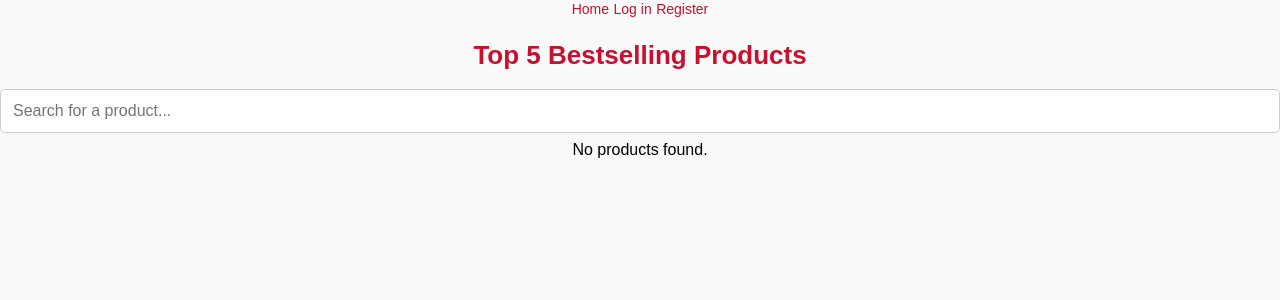
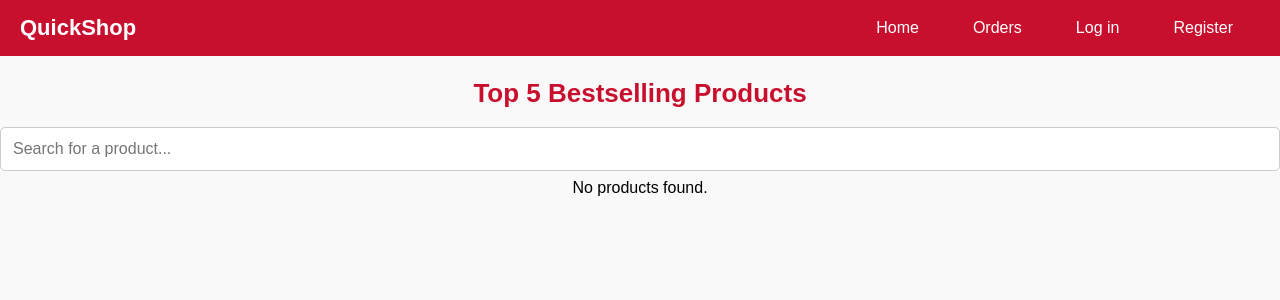
Before and after one commit to d3MBA/QuickShop, a PHP site: page / in a window 1280 px wide. Shown: the top 300 px of the page. Run offline with PHP 8.4, Linux system fonts and the light colour scheme; data that the repository does not hold is empty.

Commit message:
navigation bar

```diff
--- a/css/style.css
+++ b/css/style.css
@@ -74,3 +74,91 @@ input[type="number"]::-webkit-inner-spin-button {
     -webkit-appearance: none;
     margin: 0;
 }
+
+/* navigation bar */
+nav {
+    background-color: #c8102e; /* red colour theme */
+    padding: 15px 20px;
+    display: flex;
+    justify-content: space-between;
+    align-items: center;
+}
+
+.logo {
+    font-size: 22px;
+    font-weight: bold;
+    color: white;
+}
+
+nav ul {
+    list-style-type: none;
+    padding: 0;
+    margin: 0;
+    display: flex;
+}
+
+nav ul li {
+    margin: 0 15px;
+}
+
+nav ul li a {
+    color: white;
+    text-decoration: none;
+    font-size: 16px;
+    padding: 8px 12px;
+    border-radius: 5px;
+    transition: background 0.3s;
+}
+
+nav ul li a:hover {
+    background-color: #a00d26; /* dark red colour theme */
+}
+
+/* search bar inside vavbar */
+.search-form {
+    display: flex;
+    align-items: center;
+}
+
+.search-form input {
+    padding: 8px;
+    border: 1px solid #fff;
+    border-radius: 5px;
+    margin-right: 5px;
+    font-size: 14px;
+}
+
+.search-form button {
+    background-color: white;
+    color: #c8102e;
+    border: none;
+    padding: 8px 12px;
+    border-radius: 5px;
+    cursor: pointer;
+    font-size: 14px;
+}
+
+.search-form button:hover {
+    background-color: #f1f1f1;
+}
+
+/* responsive navbar */
+@media screen and (max-width: 768px) {
+    nav {
+        flex-direction: column;
+        text-align: center;
+    }
+
+    nav ul {
+        flex-direction: column;
+        width: 100%;
+    }
+
+    nav ul li {
+        margin: 5px 0;
+    }
+
+    .search-form {
+        margin-top: 10px;
+    }
+}
--- a/index.php
+++ b/index.php
@@ -1,5 +1,5 @@
 <?php
-include('db.php'); // include database connection file
+include 'db.php'; // include database connection file
 
 // query database to fetch all products
 $query = "SELECT * FROM products";
@@ -15,12 +15,17 @@ $result = $conn->query($query);
 </head>
 <body>
 
-<!--Navigation bar -->
+<!-- Navigation bar -->
 <nav>
-    <a href="index.php">Home</a>
-    <a href="login.php">Log in</a>
-    <a href="register.php">Register</a>
+    <div class="logo">QuickShop</div>
+    <ul>
+        <li><a href="index.php">Home</a></li>
+        <li><a href="order_history.php">Orders</a></li>
+        <li><a href="login.php">Log in</a></li>
+        <li><a href="register.php">Register</a></li>
+    </ul>
 </nav>
+
 
 <h2>Top 5 Bestselling Products</h2>
 
```
